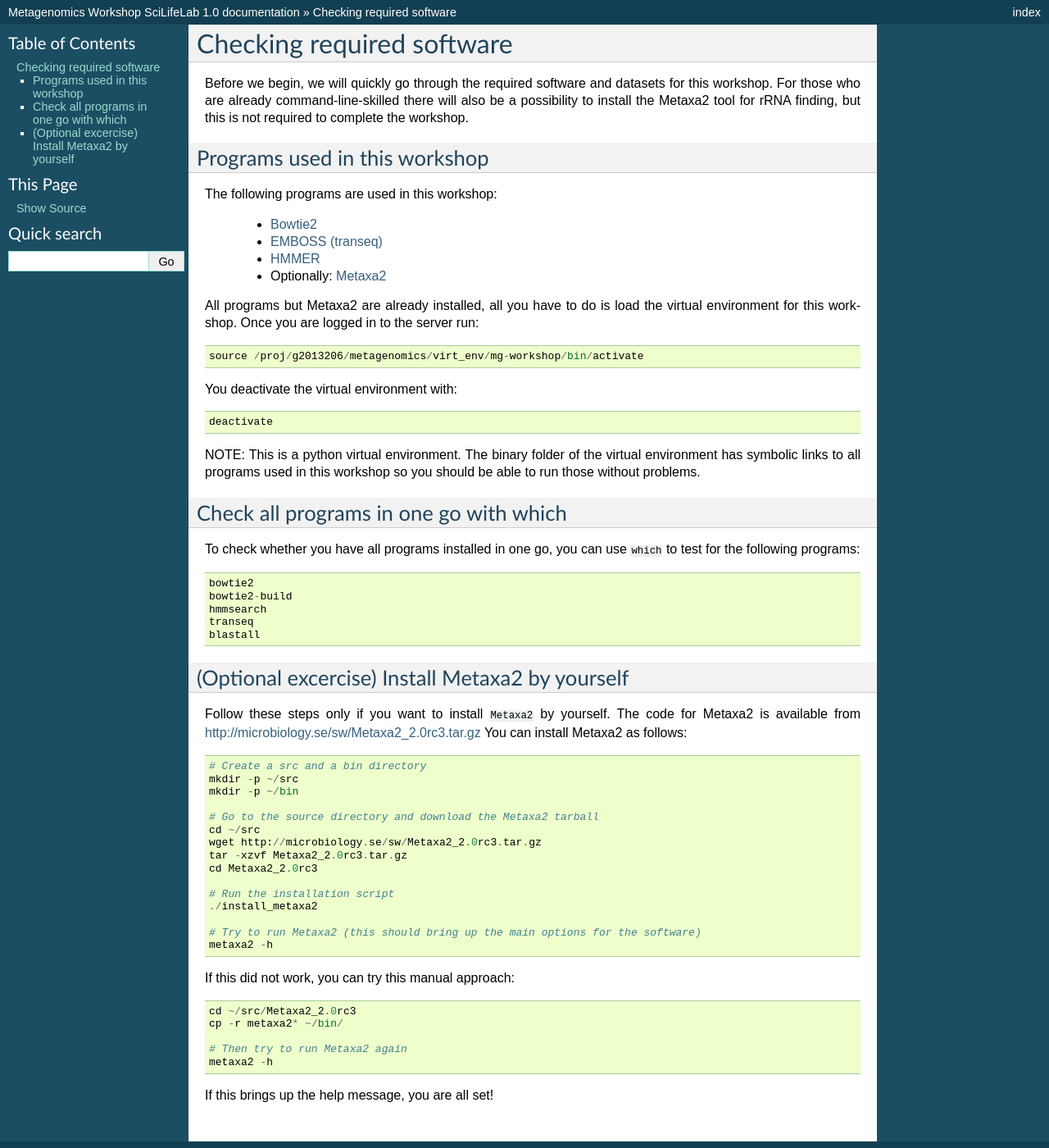
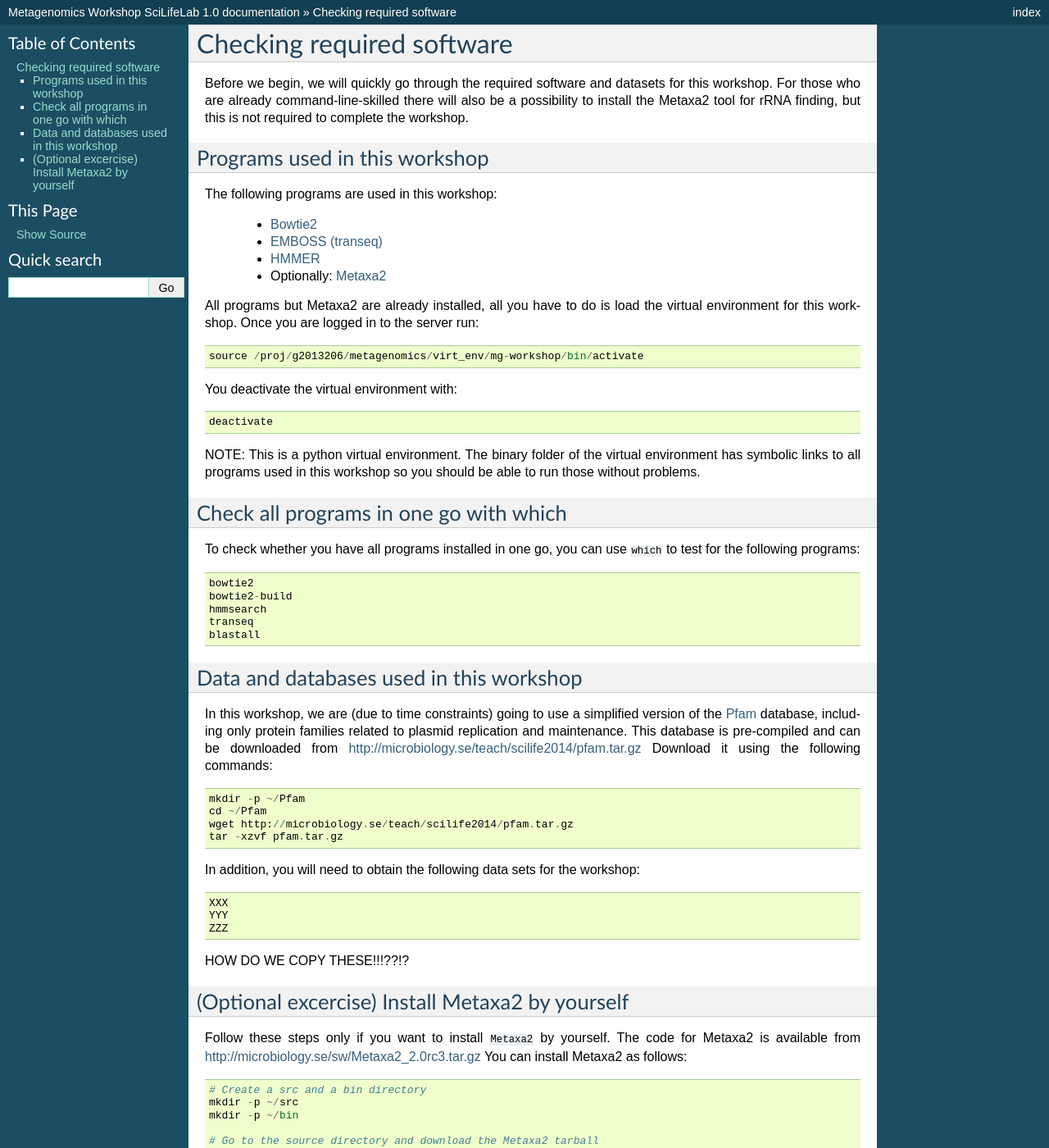
Before and after one commit to inodb/2014-5-metagenomics-workshop, a Sphinx documentation site: the page built from source/annotation/software.rst, in a window 1280 px wide and 1400 px high. Shown: the whole window at 82% size. Built offline with Sphinx 7.4.7, drawn with Linux system fonts in a browser that asks for light colours; pages that are not in the unit, such as notebooks, are missing from menus.

Commit message:
Update software.rst

```diff
--- a/source/annotation/software.rst
+++ b/source/annotation/software.rst
@@ -46,6 +46,27 @@ to test for the following programs::
     transeq
     blastall
 
+Data and databases used in this workshop
+========================================
+In this workshop, we are (due to time constraints) going to use a simplified version
+of the `Pfam <http://pfam.xfam.org/>`__ database, including only protein families
+related to plasmid replication and maintenance. This database is pre-compiled and can
+be downloaded from http://microbiology.se/teach/scilife2014/pfam.tar.gz
+Download it using the following commands::
+
+    mkdir -p ~/Pfam
+    cd ~/Pfam
+    wget http://microbiology.se/teach/scilife2014/pfam.tar.gz
+    tar -xzvf pfam.tar.gz
+
+In addition, you will need to obtain the following data sets for the workshop::
+
+    XXX
+    YYY
+    ZZZ
+
+HOW DO WE COPY THESE!!!??!?
+
 
 (Optional excercise) Install Metaxa2 by yourself
 ===============================================
```
